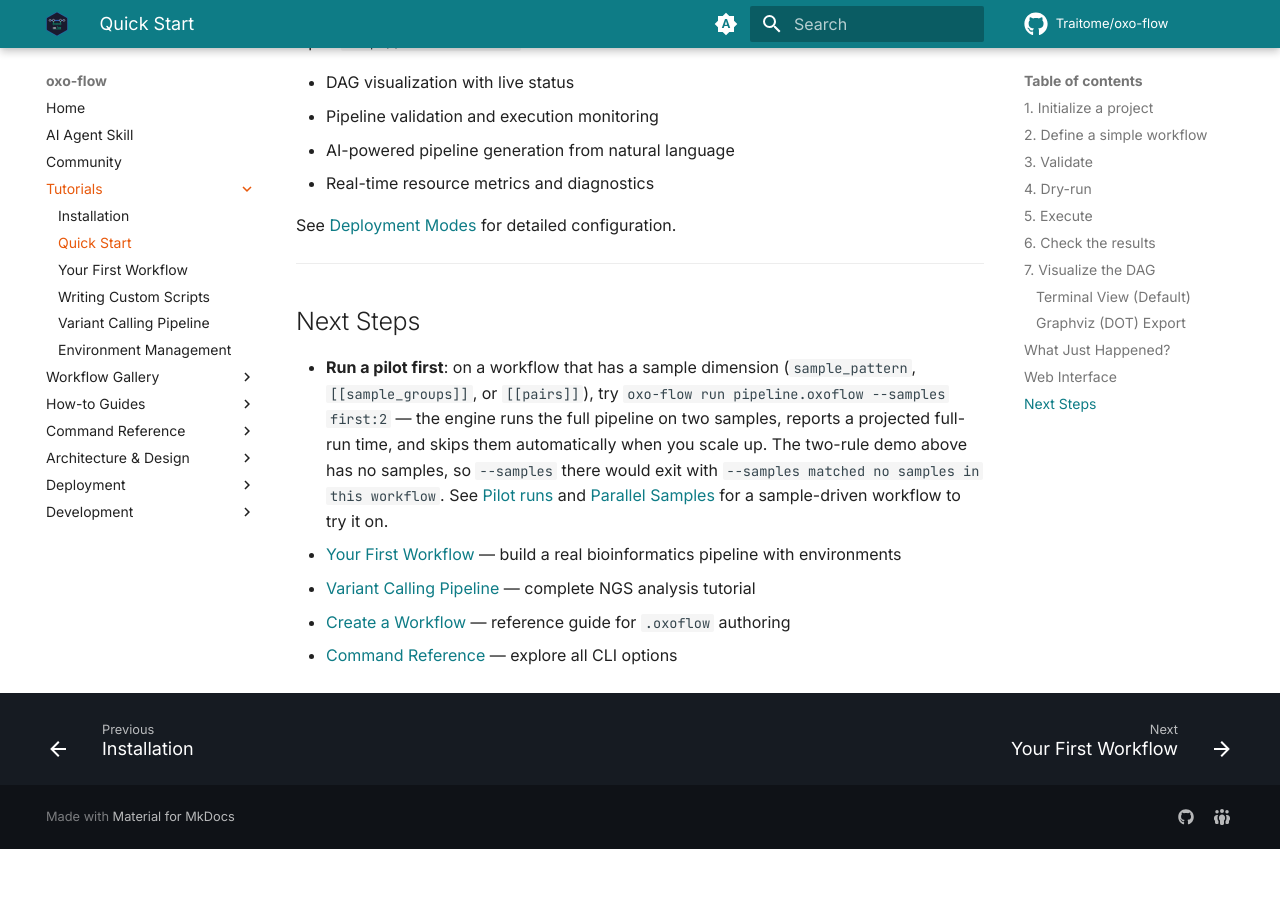
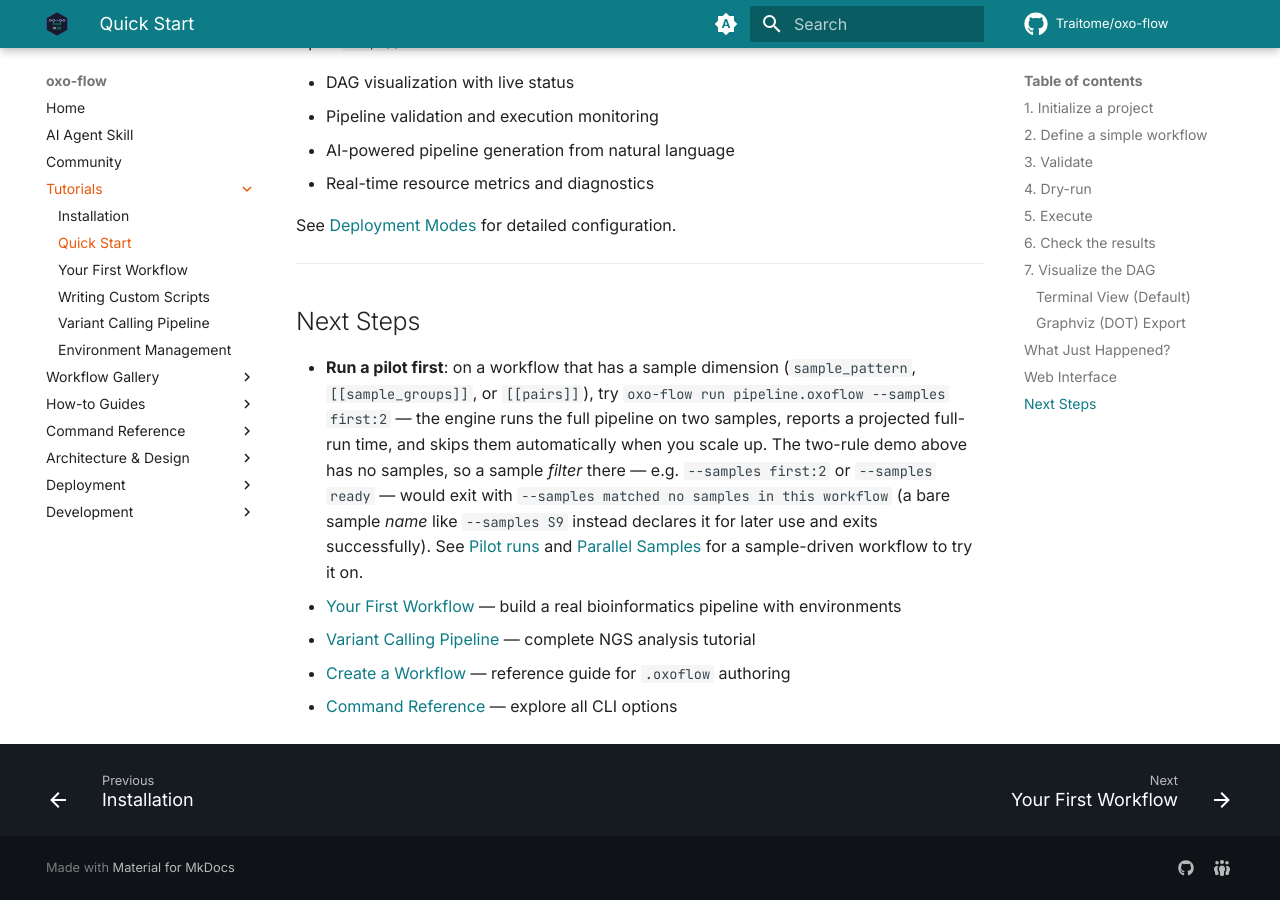
Before and after one commit to Traitome/oxo-flow, an MkDocs documentation site: the page built from docs/guide/src/tutorials/quickstart.md, in a window 1280 px wide and 900 px high, scrolled down 5180 px. Built offline with MkDocs 1.6.1 and Material for MkDocs 9.7.7, drawn with Linux system fonts in a browser that asks for light colours; comment, search, counter and statistics services are not loaded; the version menu is left out; before the commit the page ends 6029 px from its top, so only the background shows below that.

Commit message:
docs(tutorials): fix two getting-started drift points verified against v0.21.0
- quickstart.md: narrow the sample-less-workflow claim — bare --samples
  names declare (exit 0); only filter forms (first:N, ready) exit with
  "--samples matched no samples in this workflow" (samples.rs:174/224,
  live-verified on the two-rule demo)
- first-workflow.md: issue #443 is closed/shipped — the guard is the
  plan-time SCI-AGG-RACE preflight warning (live-verified), not
  "tracked"

Part of the tutorials/*.md + index.md audit (task #116).

Co-Authored-By: Claude <noreply@anthropic.com>

```diff
--- a/docs/guide/src/tutorials/quickstart.md
+++ b/docs/guide/src/tutorials/quickstart.md
@@ -267,8 +267,11 @@ See [Deployment Modes](../how-to/deploy-modes.md) for detailed configuration.
   `oxo-flow run pipeline.oxoflow --samples first:2` — the engine runs the
   full pipeline on two samples, reports a projected full-run time, and skips
   them automatically when you scale up. The two-rule demo above has no
-  samples, so `--samples` there would exit with
-  `--samples matched no samples in this workflow`. See
+  samples, so a sample *filter* there — e.g. `--samples first:2` or
+  `--samples ready` — would exit with
+  `--samples matched no samples in this workflow` (a bare sample *name*
+  like `--samples S9` instead declares it for later use and exits
+  successfully). See
   [Pilot runs](../commands/run.md#pilot-runs-and-scale-up) and
   [Parallel Samples](../gallery/parallel-samples.md) for a sample-driven
   workflow to try it on.
```
Also changed, not shown: docs/guide/src/tutorials/first-workflow.md (+1 -1 lines).
